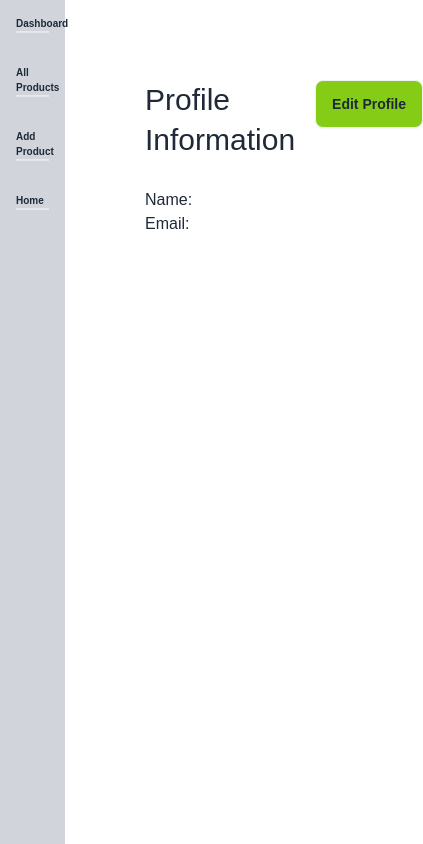
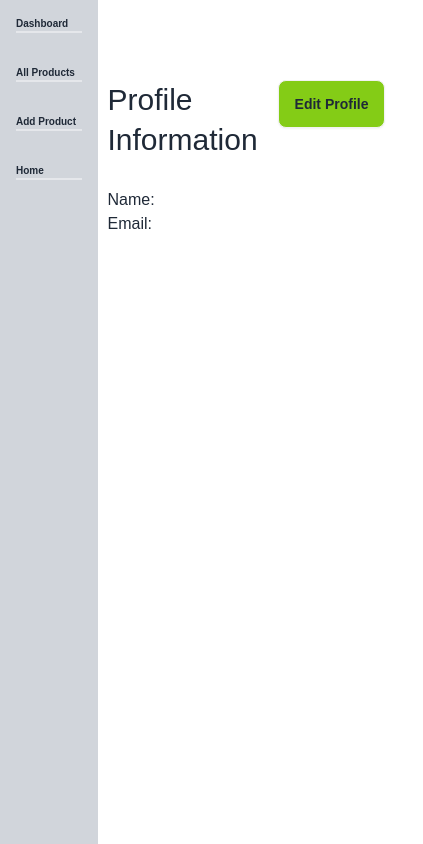
Before and after one commit to sadmanalam142/cric-expo-client, a React (Vite) app: page /dashboard/home in a window 390 px wide. Shown: the whole page, 423 px wide, since content can reach past the window. Built offline with nearby package versions, Linux system fonts and the light colour scheme; no server answers; sample sign-in values are in the browser's storage.

Commit message:
responsive redesigned

```diff
--- a/src/components/home/AvailableBrands.css
+++ b/src/components/home/AvailableBrands.css
@@ -2,10 +2,10 @@
   .available_brands {
     display: grid;
     grid-template-columns: repeat(2, 1fr);
-    gap: 30px;
+    gap: 20px;
     margin-left: 0;
   }
   .card_items {
-    width: 180px;
+    width: 140px;
   }
 }
--- a/src/components/home/products.css
+++ b/src/components/home/products.css
@@ -92,9 +92,16 @@
     }
     .d_layout_section {
         padding: 0%;
+        margin: 0%;
     }
     .d_layout_text {
         font-size: x-small;
+    }
+    .d_layout_outline {
+      margin-left: -30px;
+    }
+    .dashboard_section {
+      margin-left: -40px;
     }
     .dashboard_header_section{
         display: flex;
--- a/src/layouts/DashboardLayout.jsx
+++ b/src/layouts/DashboardLayout.jsx
@@ -4,7 +4,7 @@ import "./../components/home/products.css";
 const DashboardLayout = () => {
   return (
     <div className="grid grid-cols-12">
-      <div className="col-span-2 bg-gray-300 min-h-screen p-12 font-semibold d_layout_section">
+      <div className="col-span-3 bg-gray-300 min-h-screen p-12 font-semibold d_layout_section">
         <ul>
           <li className="p-4 text w-full d_layout_text">
             <Link to={"home"}>Dashboard</Link>
@@ -24,7 +24,7 @@ const DashboardLayout = () => {
           </li>
         </ul>
       </div>
-      <div className="col-span-10 p-20">
+      <div className="col-span-9 p-20 d_layout_outline">
         <Outlet />
       </div>
     </div>
--- a/src/pages/Dashboard.jsx
+++ b/src/pages/Dashboard.jsx
@@ -15,7 +15,7 @@ const Dashboard = () => {
 
   console.log(userInfo);
   return (
-    <div>
+    <div className="dashboard_section">
       <div className="flex justify-between mb-7 dashboard_header_section">
         <h1 className="text-4xl dashboard_header">Profile Information</h1>
         <Link
```
